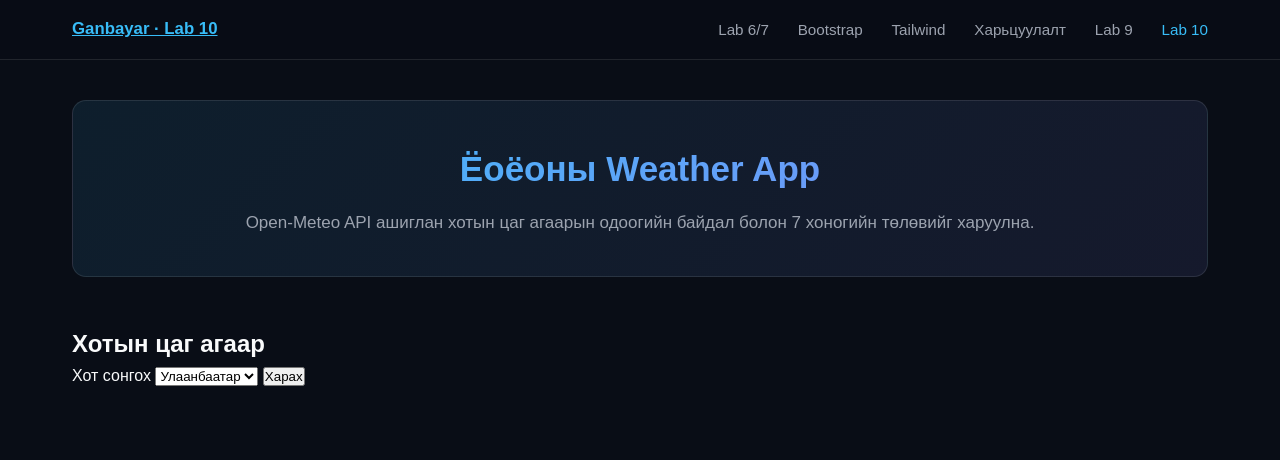
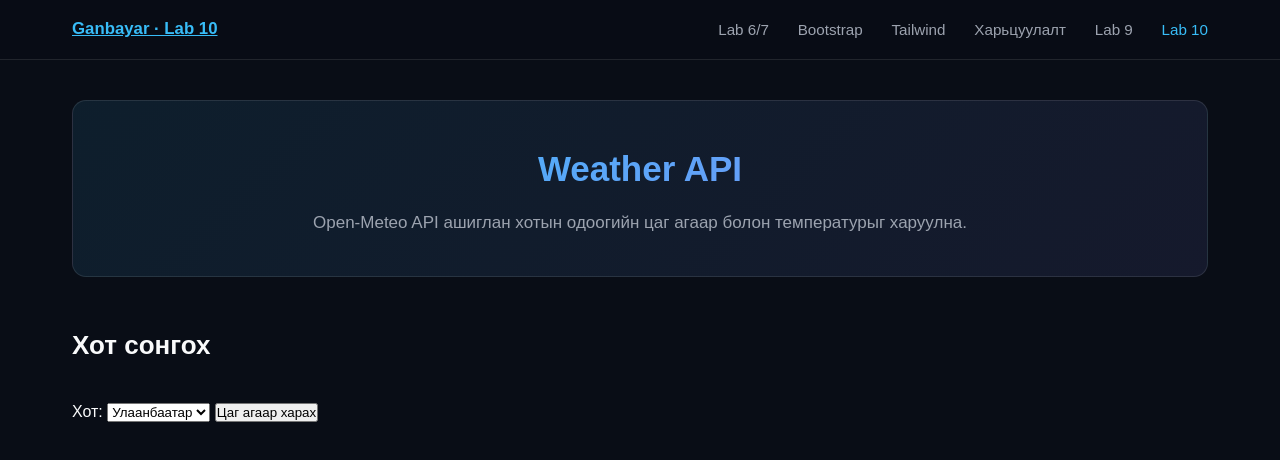
Before and after one commit to bactevirus/web-development-lab, a website: page lab10.html in a window 1280 px wide. Drawn offline with Linux system fonts and the light colour scheme.

Commit message:
Fix Lab 9 and Lab 10 pages

```diff
--- a/lab10.html
+++ b/lab10.html
@@ -1,10 +1,11 @@
-<!doctype html>
-<html lang="mn">
+<!DOCTYPE html>
+<html lang="mn" data-theme="dark">
 <head>
     <meta charset="UTF-8">
     <meta name="viewport" content="width=device-width, initial-scale=1.0">
-    <title>Lab 10 · API Web Application</title>
+    <title>Lab 10 · API</title>
     <link rel="stylesheet" href="style07.min.css">
+    <link rel="stylesheet" href="lab-controls.css">
 </head>
 <body>
     <nav class="navbar">
@@ -23,30 +24,28 @@
 
     <main class="main-wrapper">
         <section class="hero-banner">
-            <h1>Ёоёоны Weather App</h1>
-            <p>
-                Open-Meteo API ашиглан хотын цаг агаарын
-                одоогийн байдал болон 7 хоногийн төлөвийг харуулна.
-            </p>
+            <h1>Weather API</h1>
+            <p>Open-Meteo API ашиглан хотын одоогийн цаг агаар болон температурыг харуулна.</p>
         </section>
 
-        <section class="lab10-app" aria-labelledby="weatherTitle">
-            <h2 id="weatherTitle">Хотын цаг агаар</h2>
+        <section class="section lab10-app">
+            <h2 class="section-heading">Хот сонгох</h2>
 
-            <form id="weatherForm">
-                <label for="citySelect">Хот сонгох</label>
+            <form id="weatherForm" class="weather-form">
+                <label for="citySelect">Хот:</label>
                 <select id="citySelect">
                     <option value="47.8864,106.9057">Улаанбаатар</option>
                     <option value="48.0081,91.6405">Ховд</option>
                     <option value="49.6262,100.1604">Мөрөн</option>
                     <option value="47.7682,107.284">Баянгол</option>
                 </select>
-                <button type="submit">Харах</button>
+
+                <button type="submit">Цаг агаар харах</button>
             </form>
 
             <p id="weatherStatus" role="status"></p>
 
-            <article id="weatherResult" hidden>
+            <article id="weatherResult" class="weather-result" hidden>
                 <h3 id="weatherCity"></h3>
                 <p><strong>Температур:</strong> <span id="temperature"></span> °C</p>
                 <p><strong>Салхи:</strong> <span id="wind"></span> km/h</p>
--- a/lab10.js
+++ b/lab10.js
@@ -41,7 +41,7 @@ async function loadWeather() {
     }
 }
 
-form.addEventListener("submit", event => {
-    event.preventDefault() ``;
+form.addEventListener("submit", (event) => {
+    event.preventDefault();
     loadWeather();
 });
```
